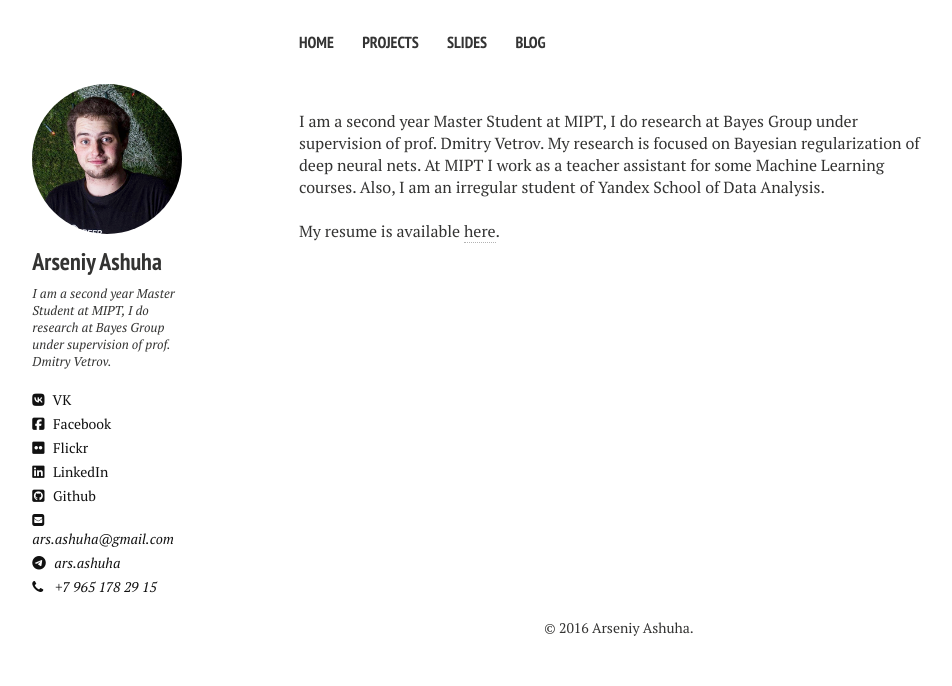
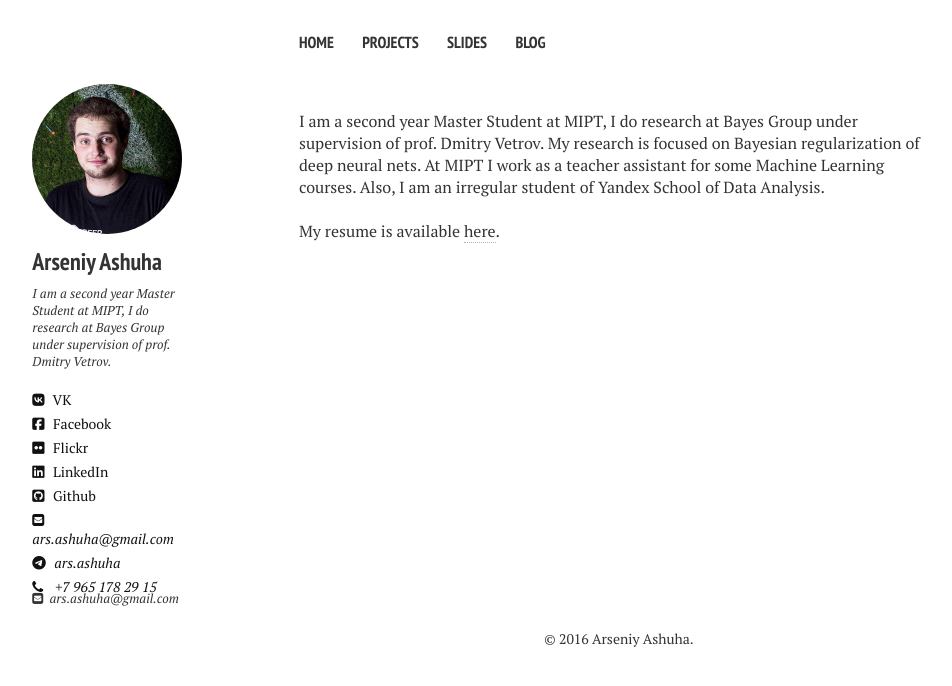
Before and after one commit to senya-ashukha/senya-ashukha.github.io, a Jekyll site: the page built from index.md, in a window 1280 px wide. Shown: the top 686 px of the page, without its empty margins (21-973 px from the left). Built offline with Jekyll 4.4.1, drawn with Linux system fonts in a browser that asks for light colours; nearby versions of some CDN libraries.

```diff
--- a/_includes/_author-bio.html
+++ b/_includes/_author-bio.html
@@ -18,3 +18,4 @@
 {% if site.owner.telegram %}<a class="author-social" target="_blank"><i class="fa fa-telegram"></i> {{ site.owner.telegram }}</a>{% endif %}
 {% if site.owner.phone %}<a class="author-social" target="_blank"><i class="fa fa-phone"></i>&nbsp; {{ site.owner.phone }}</a>{% endif %}
 </p>
+{% if site.owner.email %}<p><i class="fa fa-envelope-square"></i>&nbsp; {{ site.owner.email }}</p>{% endif %}
```
Also changed, not shown: 1 other file.
